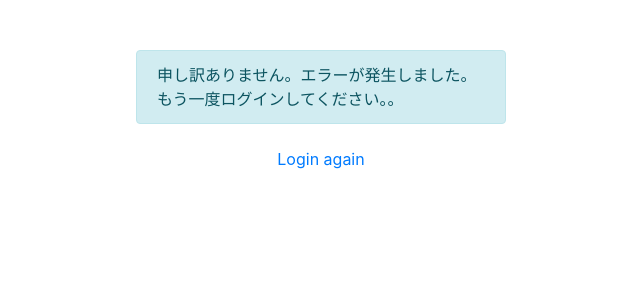
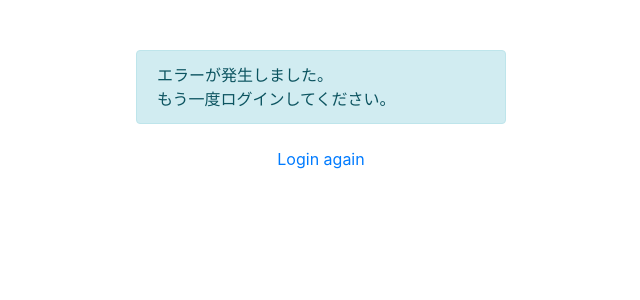
Before and after one commit to ko-naka-3010527/accup-python, a Django app: template acclist/templates/acclist/failure.html in a window 1280 px wide. Shown: the part 56-356 px from the top of the page, without its empty margins (319-959 px from the left). Run offline with Django 3.2, Linux system fonts and the light colour scheme; the template is opened without the code that fills it, so the values that code supplies are empty; parts of the project's set-up code (start-up, migrations or seed data) failed here and were passed over; some libraries are stand-ins or nearby versions.

Commit message:
change wording on failue page

```diff
--- a/acclist/templates/acclist/failure.html
+++ b/acclist/templates/acclist/failure.html
@@ -5,8 +5,8 @@
 <div class="container">
   <div class="row justify-content-center">
     <div class="alert alert-info col-4 mt-3 mb-3" role="alert">
-      申し訳ありません。エラーが発生しました。<br>
-      もう一度ログインしてください。。
+      エラーが発生しました。<br>
+      もう一度ログインしてください。
     </div>
   </div>
   <div class="row justify-content-center">
```
